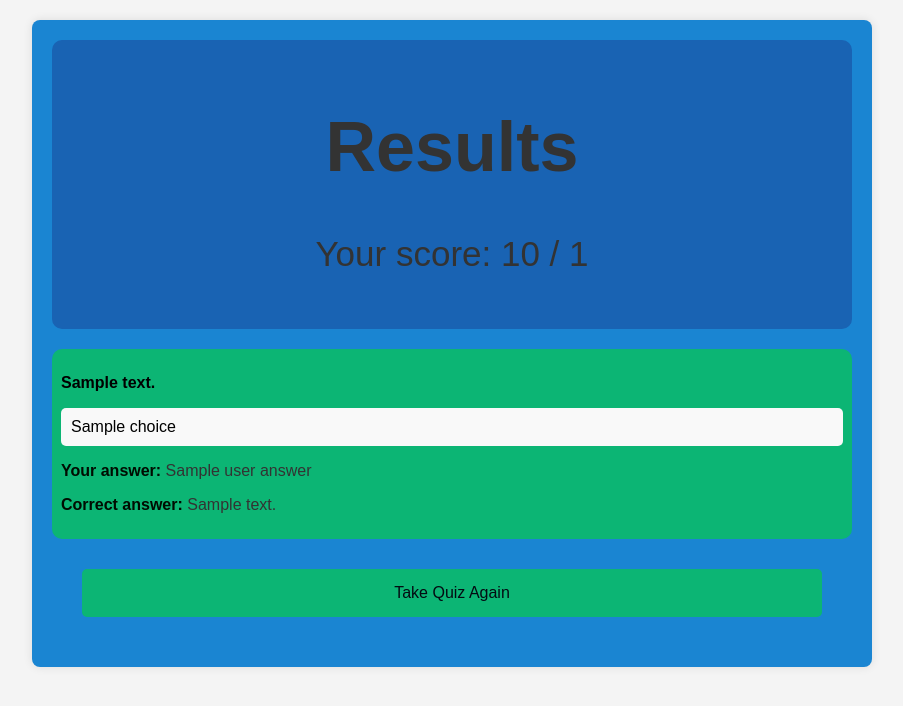
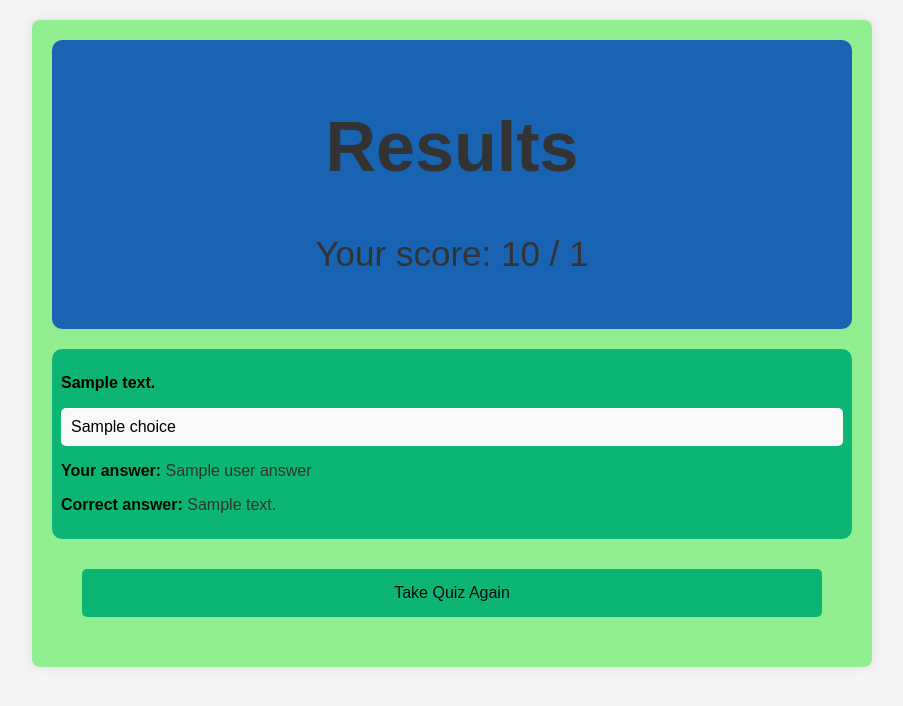
Before and after one commit to abdulrahman-nisar/Falcon-Hackathon, a Flask app: template templates/result.html in a window 1280 px wide. Shown: the top 706 px of the page, without its empty margins (188-1091 px from the left). Run offline with Flask 3, Linux system fonts and the light colour scheme; the template is opened without the code that fills it: most values are stand-ins (such as "Sample title", 1, 10 or a date in 2020).

Commit message:
allah hafiz

```diff
--- a/static/result.css
+++ b/static/result.css
@@ -8,7 +8,7 @@ body {
 .container {
   max-width: 800px;
   margin: 0 auto;
-  background-color: #1a85d2;
+  background-color:lightgreen;
   padding: 20px;
   box-shadow: 0 0 10px rgba(0, 0, 0, 0.1);
   border-radius: 8px;
```
